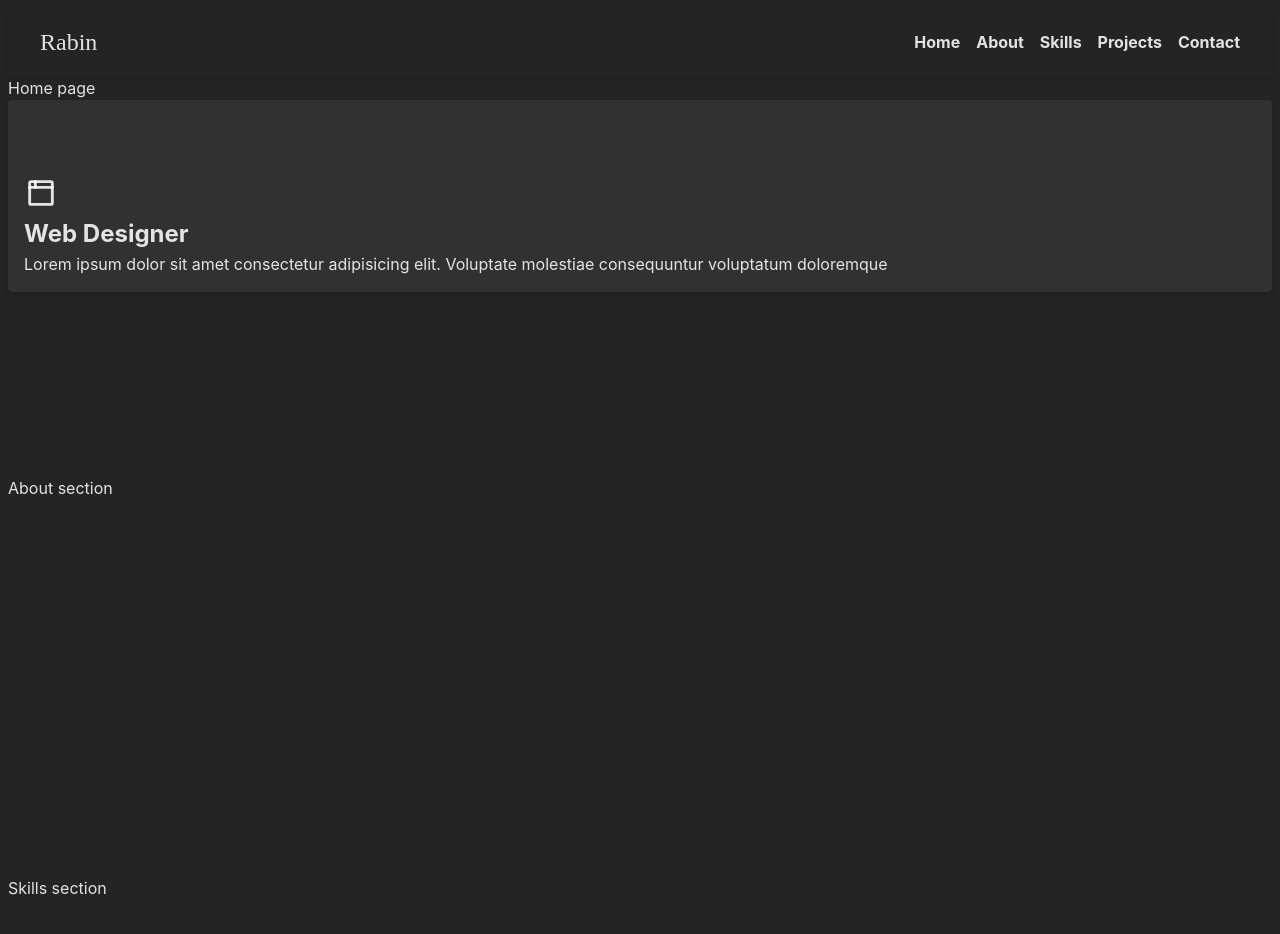
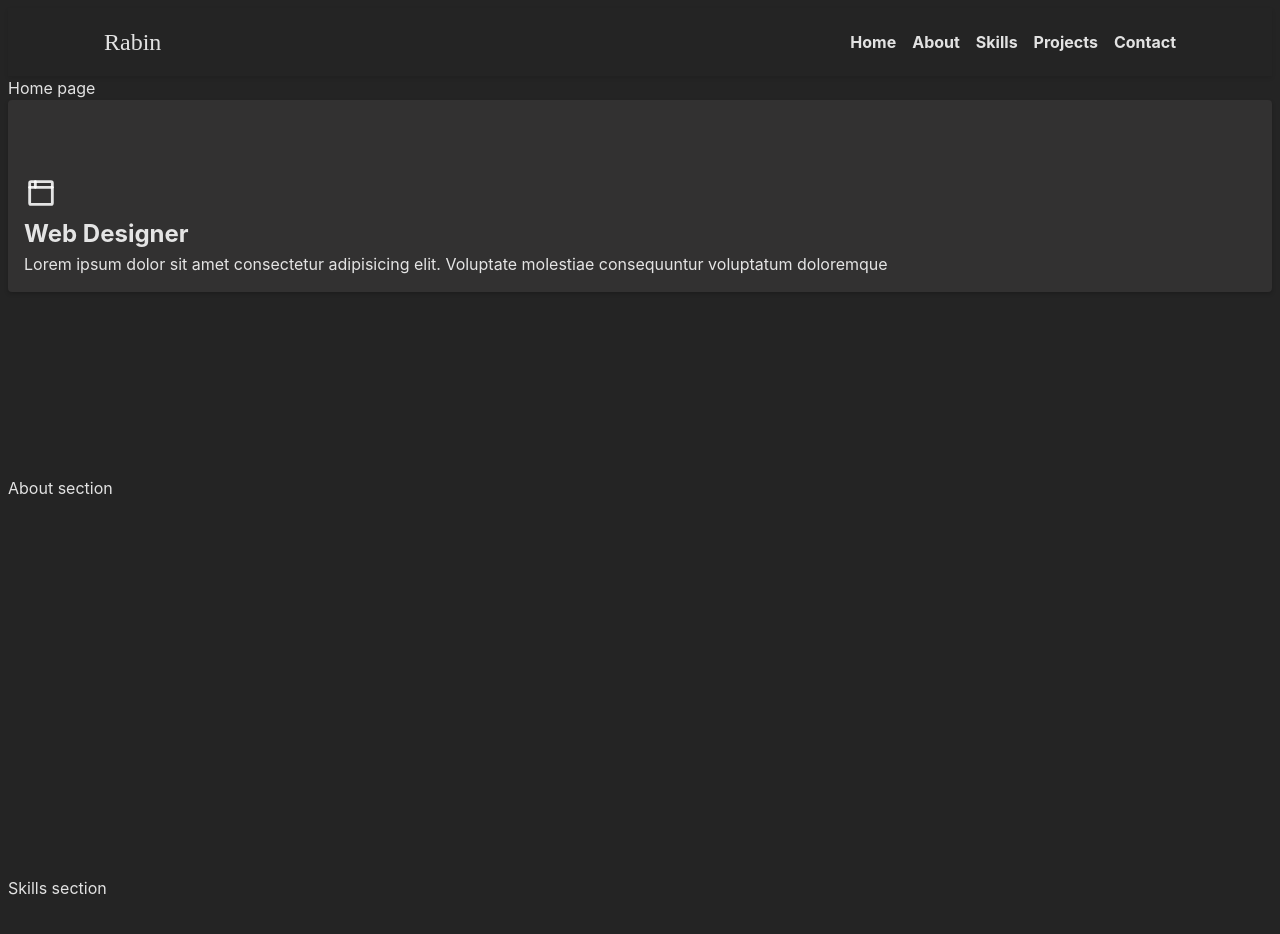
Before and after one commit to rabin245/portfolio-intern, a React (Vite) app: page / in a window 1280 px wide. Shown: the top 934 px of the page. Built offline with nearby package versions, Linux system fonts and the light colour scheme; a web font is replaced by a local one.

Commit message:
add horizontal padding in header

```diff
--- a/src/components/Header/Header.module.css
+++ b/src/components/Header/Header.module.css
@@ -5,6 +5,8 @@
   left: 0;
   z-index: 10;
   background-color: #242424;
+  padding: 0 4rem;
+  box-shadow: 0 2px 4px rgba(0, 0, 0, 0.1);
 }
 
 nav {
@@ -12,5 +14,4 @@ nav {
   justify-content: space-between;
   align-items: center;
   padding: 1rem 2rem;
-  box-shadow: 0 2px 4px rgba(0, 0, 0, 0.1);
 }
```
